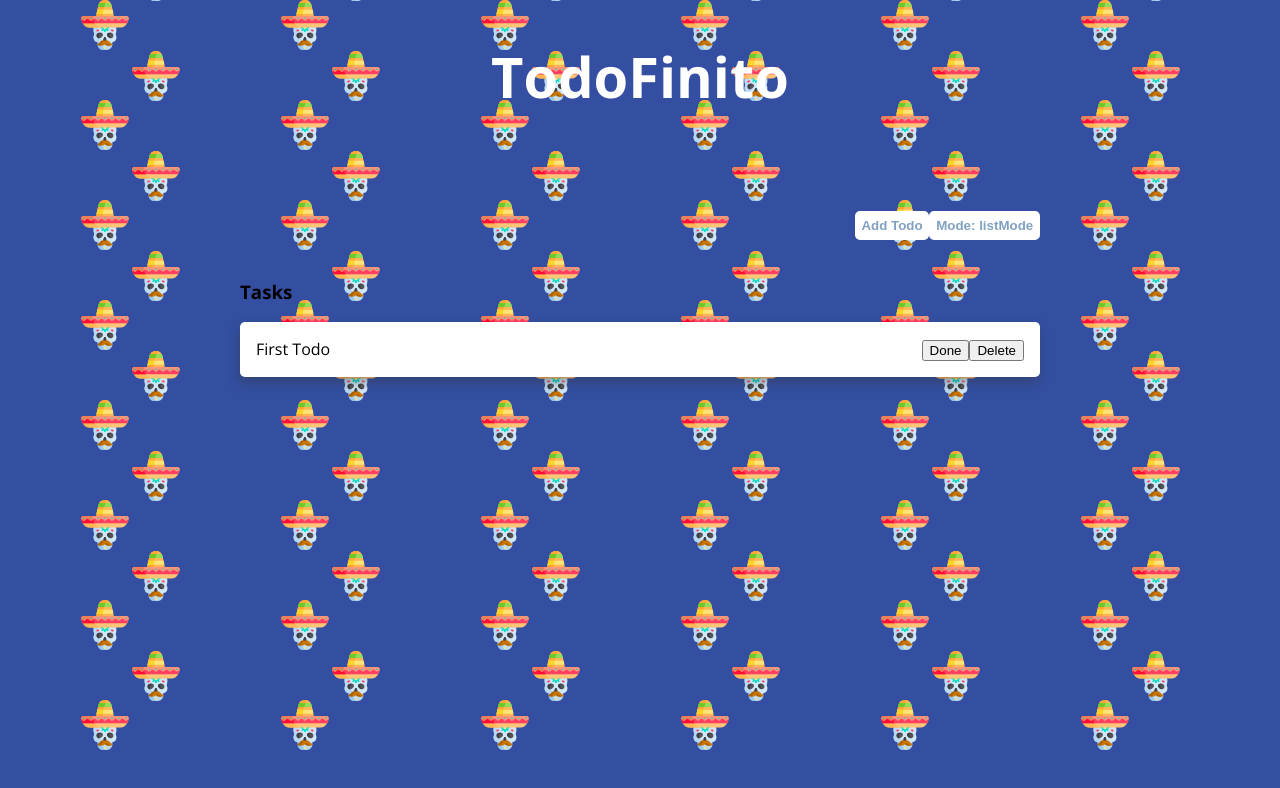
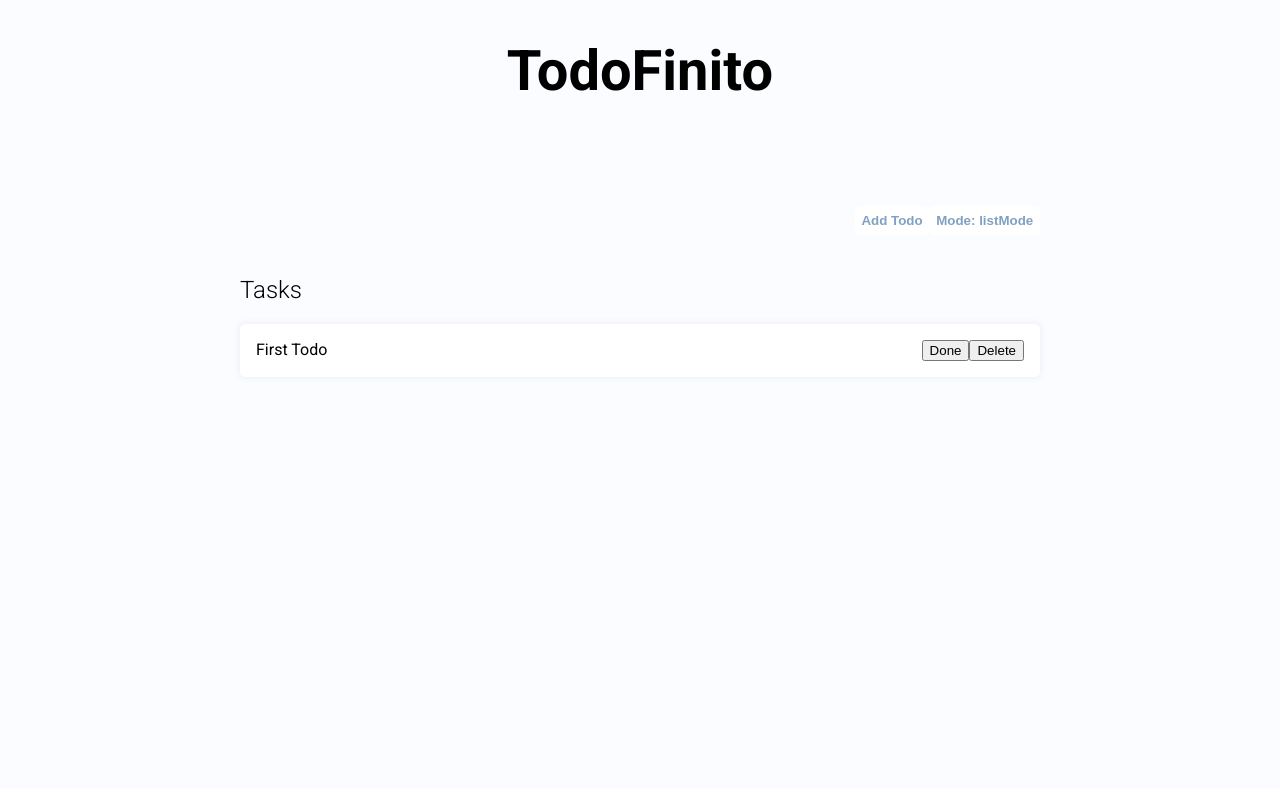
Before and after one commit to ulises-castro/todo-finito, a React (Create React App) app: page / in a window 1280 px wide. Shown: the top 788 px of the page. Built offline with nearby package versions, Linux system fonts and the light colour scheme.

Commit message:
Change colors and font family

```diff
--- a/src/App.css
+++ b/src/App.css
@@ -1,13 +1,18 @@
-@import "https://fonts.googleapis.com/css?family=Open+Sans:300,400,700";
+@import url("https://fonts.googleapis.com/css2?family=Roboto:ital,wght@0,100;0,300;0,400;0,500;0,700;0,900;1,100;1,300;1,400;1,500;1,700;1,900&display=swap");
 
 // NOTE: soft: #98b5ff
 // NOTE: Primary dark #031956
 // NOTE: Secondary soft-dark #344fa1
+:root {
+  --primary-font-color: #030303;
+}
+
 body {
 }
 html,
 body {
-  font-family: "Open Sans", sans-serif;
+  font-family: "Roboto", sans-serif;
+  color: var(--primary-font-color);
   padding: 0;
   margin: 0;
 }
--- a/src/components/TodoContainer/index.tsx
+++ b/src/components/TodoContainer/index.tsx
@@ -12,6 +12,9 @@
 const TodoContainerUI = styled.section`
   flex: 1 0 auto;
   border-radius: 5px;
+  & h2 {
+    font-weight: 300;
+  }
 `;
 
 export default function TodoContainer(
@@ -19,7 +22,7 @@
 ): ReactElement | null {
   return (
     <TodoContainerUI className={`droppable-element--${title.toLowerCase()}`}>
-      <h1> { title } </h1>
+      <h2> { title } </h2>
       { children }
     </TodoContainerUI>
   );
--- a/src/components/TodoItem/index.tsx
+++ b/src/components/TodoItem/index.tsx
@@ -23,9 +23,8 @@
   },
 }))<{ position: any }>`
   background: white;
-  -webkit-box-shadow: -1px 6px 11px 0px rgba(50, 50, 50, 0.38);
-  -moz-box-shadow: -1px 6px 11px 0px rgba(50, 50, 50, 0.38);
-  box-shadow: -1px 6px 11px 0px rgba(50, 50, 50, 0.38);
+-webkit-box-shadow: 0px 0px 6px 1px #ECEFF5;
+box-shadow: 0px 0px 6px 1px #ECEFF5;
   display: flex;
   justify-content: space-between;
   padding: 1rem;
--- a/src/containers/TodoBoard/index.tsx
+++ b/src/containers/TodoBoard/index.tsx
@@ -65,7 +65,7 @@
       </ActionBar>
       <TodoStatusContainer direction={listMode}>
         <TodoContainer title="Tasks">{filterTodosBy()}</TodoContainer>
-        { (listMode) &&(
+        { (listMode) && (
           <>
         <TodoContainer title="Un-Done">{filterTodosBy("un-done")}</TodoContainer>
         <TodoContainer title="In-Progress">
--- a/src/containers/TodoBoard/styled/index.ts
+++ b/src/containers/TodoBoard/styled/index.ts
@@ -1,24 +1,26 @@
 import styled from "styled-components";
 import { InvertedBtn } from "components/Button";
 
+// NOTE: REmove this after aply new styles
+  // background: ${() => {
+  //   let back = "";
+
+  //   for (let i = 1; i < 25; i++) {
+  //     for (let j = 1; j < 15; j++) {
+  //       const ifEvenPlus = !(i % 2) ? 50 : 1;
+
+  //       back += `url("skull.svg") calc(100% - ${10 * i * 10 - ifEvenPlus}px) calc(100% - ${
+  //         ( 100 * j - ifEvenPlus)
+  //       }px) / 50px no-repeat,`;
+  //     }
+  //   }
+
+  //   return back.slice(0, -1);
+  // }};
+
 export const TodoBody = styled.div`
-  background: ${() => {
-    let back = "";
-
-    for (let i = 1; i < 25; i++) {
-      for (let j = 1; j < 15; j++) {
-        const ifEvenPlus = !(i % 2) ? 50 : 1;
-
-        back += `url("skull.svg") calc(100% - ${10 * i * 10 - ifEvenPlus}px) calc(100% - ${
-          ( 100 * j - ifEvenPlus)
-        }px) / 50px no-repeat,`;
-      }
-    }
-
-    return back.slice(0, -1);
-  }};
   display: grid;
-  background-color: #344fa1;
+  background-color: #fafcff;
   justify-content: center;
   grid-template-areas:
     "header"
@@ -33,7 +35,7 @@
   justify-content: center;
   & h1 {
     font-size: 3.5rem;
-    color: white;
+    color: var(--primary-font-color);
   }
 `
 
```
